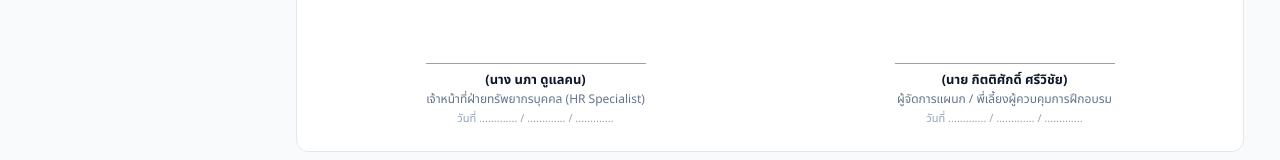
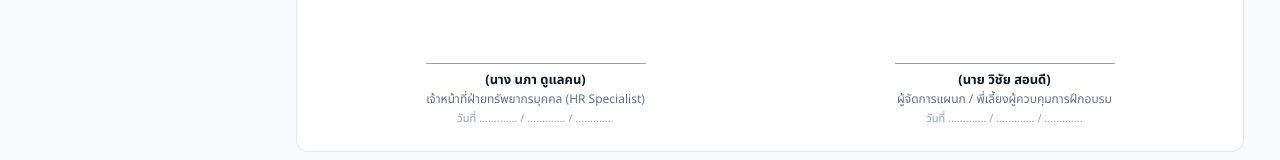
Before and after one commit to Bankgi07/SABISPROJECT, a React (Vite) app in the folder frontend/: page /hr/probation in a window 1280 px wide. Shown: the part 887-1047 px from the top of the page. Built offline with nearby package versions, Linux system fonts and the light colour scheme; no server answers; sample sign-in values are in the browser's storage.

Commit message:
แก้ข้อความ

```diff
--- a/frontend/src/pages/hr/ProbationReport.jsx
+++ b/frontend/src/pages/hr/ProbationReport.jsx
@@ -449,7 +449,7 @@ export default function ProbationReport() {
             <div style={{ minHeight: '60px' }}></div>
             <div style={{ borderTop: '1px solid #94a3b8', width: '220px', margin: '0 auto 6px' }}></div>
             <div style={{ fontWeight: 'bold', fontSize: '13px', color: '#0f172a' }}>
-              (นาย กิตติศักดิ์ ศรีวิชัย)
+              (นาย วิชัย สอนดี)
             </div>
             <div style={{ fontSize: '12px', color: '#64748b' }}>
               ผู้จัดการแผนก / พี่เลี้ยงผู้ควบคุมการฝึกอบรม
--- a/frontend/src/pages/trainer-ba/TaskRepository.jsx
+++ b/frontend/src/pages/trainer-ba/TaskRepository.jsx
@@ -1,5 +1,5 @@
+import { Edit2, ExternalLink, FolderKanban, Layers, Plus, Trash2, Video } from 'lucide-react';
 import { useEffect, useState } from 'react';
-import { FolderKanban, Video, FileText, Plus, Edit2, Trash2, ExternalLink, BookOpen, Layers } from 'lucide-react';
 import { card, h1 } from '../../components/ui';
 
 export default function TaskRepository() {
@@ -379,7 +379,7 @@ export default function TaskRepository() {
         <div style={{ position: 'fixed', inset: 0, backgroundColor: 'rgba(0,0,0,0.5)', display: 'flex', alignItems: 'center', justifyContent: 'center', zIndex: 100 }}>
           <form onSubmit={handleSaveMaterial} style={{ backgroundColor: '#fff', borderRadius: '14px', padding: '24px', width: '480px', maxWidth: '90vw' }}>
             <h2 style={{ margin: '0 0 16px', fontSize: '18px', fontWeight: 'bold' }}>
-              {matModal === 'add' ? '+ เพิ่มสื่อการสอนใหม่ (UC-7)' : 'แก้ไขสื่อการสอน '}
+              {matModal === 'add' ? '+ เพิ่มสื่อการสอนใหม่' : 'แก้ไขสื่อการสอน '}
             </h2>
             <div style={{ marginBottom: '14px' }}>
               <label style={{ display: 'block', fontSize: '13px', fontWeight: 'bold', marginBottom: '6px' }}>ชื่อสื่อการสอน / หัวข้อบทเรียน</label>
```
